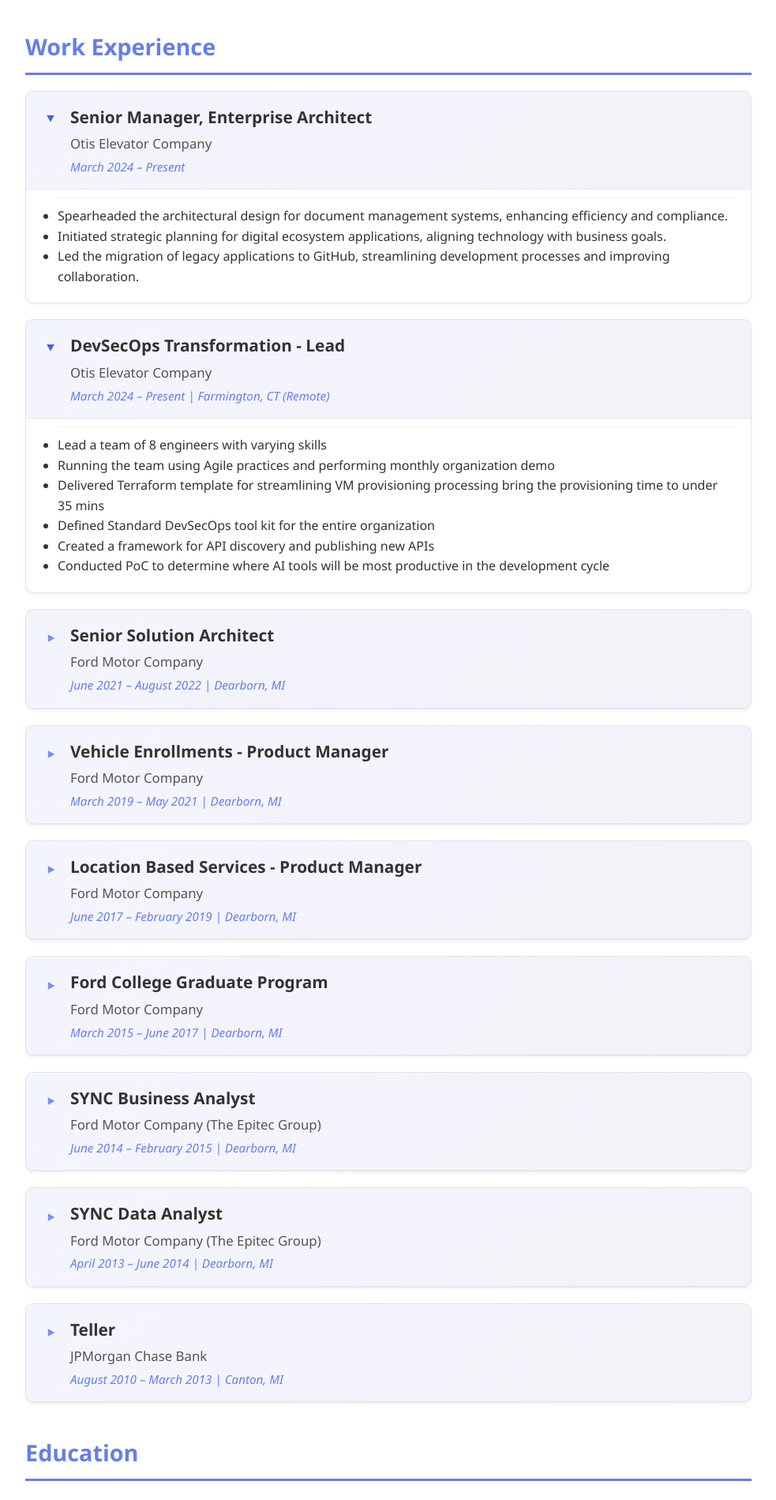
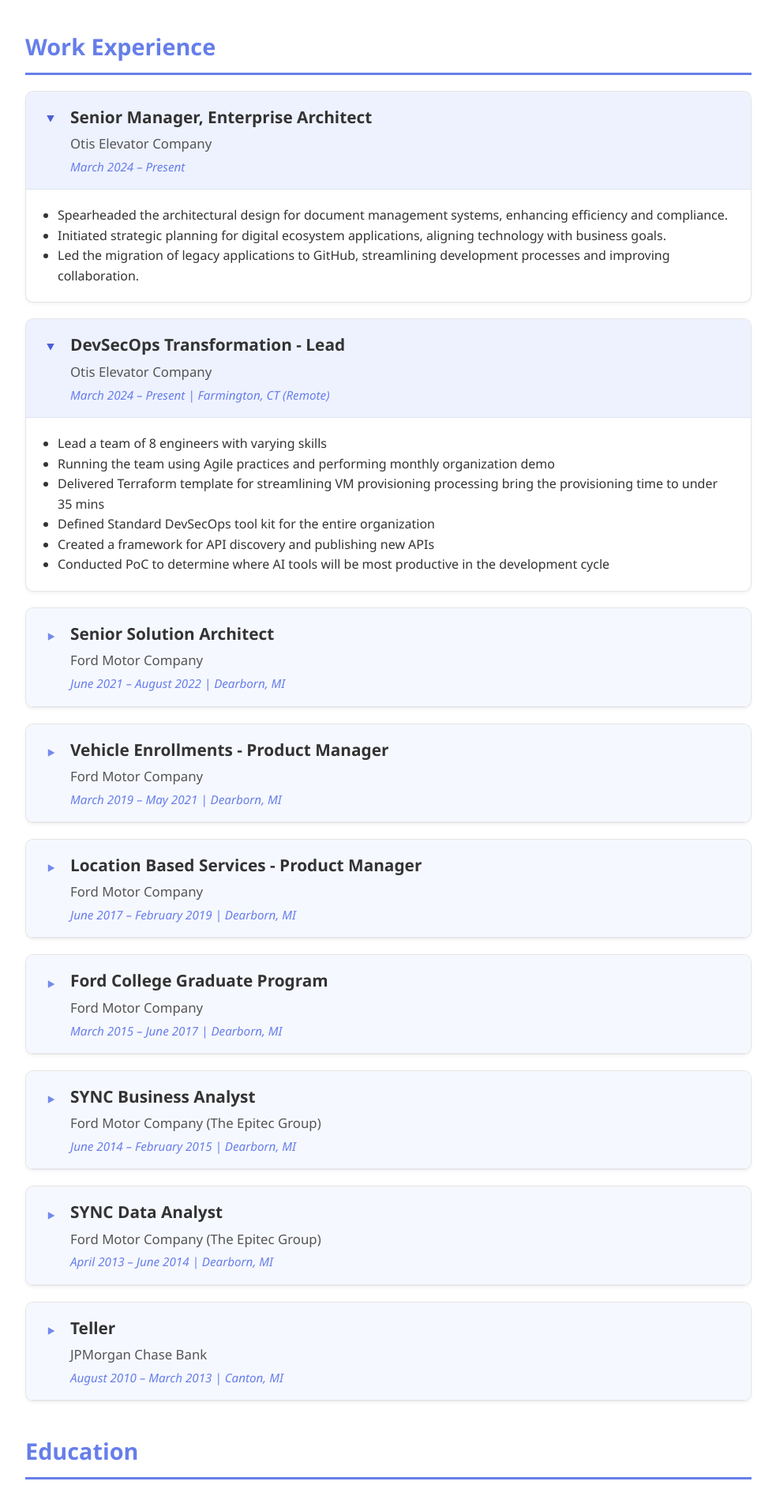
Before and after one commit to r91dua/my-portfolio, a Jekyll site: the page built from index.html, in a window 1280 px wide. Shown: the part 461-2360 px from the top of the page at 79% size, without its empty margins (148-1131 px from the left). Built offline with Jekyll 4.4.1, drawn with Linux system fonts in a browser that asks for light colours.

Commit message:
Update styles.css

```diff
--- a/assets/css/styles.css
+++ b/assets/css/styles.css
@@ -69,42 +69,52 @@ footer { background:#333; color:#fff; text-align:center; padding:20px; }
   .contact-info { flex-direction: column; align-items: center; }
 }
 
-/* ========== Collapsible Experience (details/summary) ========== */
+/* ===================================================================== */
+/* ========== Collapsible Experience (details/summary) ================= */
+/* ===================================================================== */
+
+/* Card container */
 details.experience-item {
   border: 1px solid rgba(0,0,0,0.1);
   border-radius: 10px;
   margin-bottom: 20px;
-  background: #fff;
+  background: #fff;                 /* Body stays white */
   box-shadow: 0 2px 4px rgba(0,0,0,0.05);
   overflow: hidden;
 }
 
-/* Header block */
+/* Header block (title/company/date) — clearly different background */
 details.experience-item summary {
   cursor: pointer;
   display: grid;
-  grid-template-columns: 24px 1fr;
+  grid-template-columns: 24px 1fr;  /* [arrow] [stacked text] */
   column-gap: 12px;
   align-items: center;
   padding: 16px 20px;
   list-style: none;
-  background: linear-gradient(135deg, rgba(102,126,234,0.08), rgba(118,75,162,0.08));
-  border-bottom: 1px solid rgba(0,0,0,0.05);
-  transition: background 0.3s ease;
+  background-color: #f6f8ff;        /* <<< distinct header background */
+  border-bottom: 1px solid rgba(0,0,0,0.06);
+  transition: background-color 0.2s ease;
 }
 
+/* Hover and open states for extra clarity */
 details.experience-item summary:hover {
-  background: linear-gradient(135deg, rgba(102,126,234,0.15), rgba(118,75,162,0.15));
+  background-color: #eef2ff;
+}
+details[open].experience-item summary {
+  background-color: #eef2ff;
 }
 
 details.experience-item summary::-webkit-details-marker { display: none; }
+details.experience-item summary::marker { content: ""; }
 
+/* Keep h3/h4/date stacked in the second column */
 details.experience-item summary > * {
   grid-column: 2;
   margin: 0;
 }
 
-/* Left-centered arrow */
+/* Left-centered arrow in the first column */
 details.experience-item summary::before {
   content: "▸";
   font-size: 1.2em;
@@ -112,44 +122,31 @@ details.experience-item summary::before {
   justify-self: center;
   align-self: center;
   transition: transform 0.25s ease, color 0.25s ease, opacity 0.25s ease;
-  opacity: 0.85;
+  opacity: 0.9;
 }
 
-/* Arrow rotates when open */
+/* Rotate/tint when open */
 details[open].experience-item summary::before {
   transform: rotate(90deg);
   color: #4b5fd9;
   opacity: 1;
 }
 
-/* Keep typography consistent */
-details.experience-item h3 {
-  font-size: 1.3em;
-  color: #333;
-  margin-bottom: 4px;
-}
-details.experience-item h4 {
-  font-size: 1.05em;
-  font-weight: 500;
-  color: #555;
-  margin-bottom: 3px;
-}
-details.experience-item .date {
-  color: #667eea;
-  font-style: italic;
-  font-size: 0.95em;
-}
+/* Typography inside summary (keeps your original look) */
+details.experience-item h3 { font-size: 1.3em; color: #333; margin-bottom: 4px; }
+details.experience-item h4 { font-size: 1.05em; font-weight: 500; color: #555; margin-bottom: 3px; }
+details.experience-item .date { color: #667eea; font-style: italic; font-size: 0.95em; }
 
-/* Bullet list body */
+/* Body list area (stays white so it contrasts with header) */
 details.experience-item ul {
   margin: 10px 20px 20px 40px;
   background: #fff;
-  border-top: 1px solid rgba(0,0,0,0.05);
   padding-top: 10px;
 }
 
+/* Simple fade-in for content on open */
 details.experience-item[open] ul {
-  animation: fadeIn 0.3s ease-in-out;
+  animation: fadeIn 0.25s ease-in-out;
 }
 
 @keyframes fadeIn {
```
